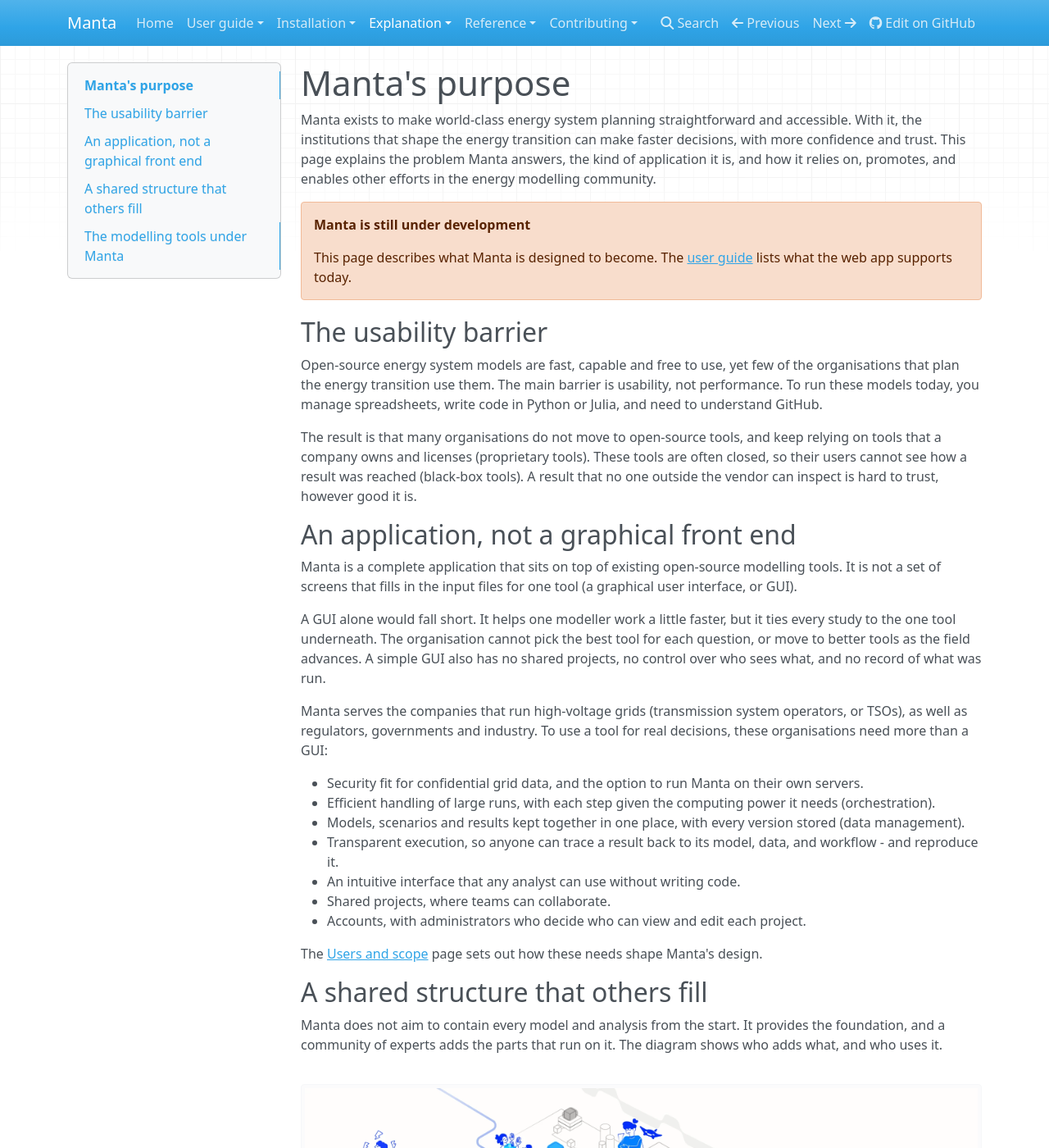
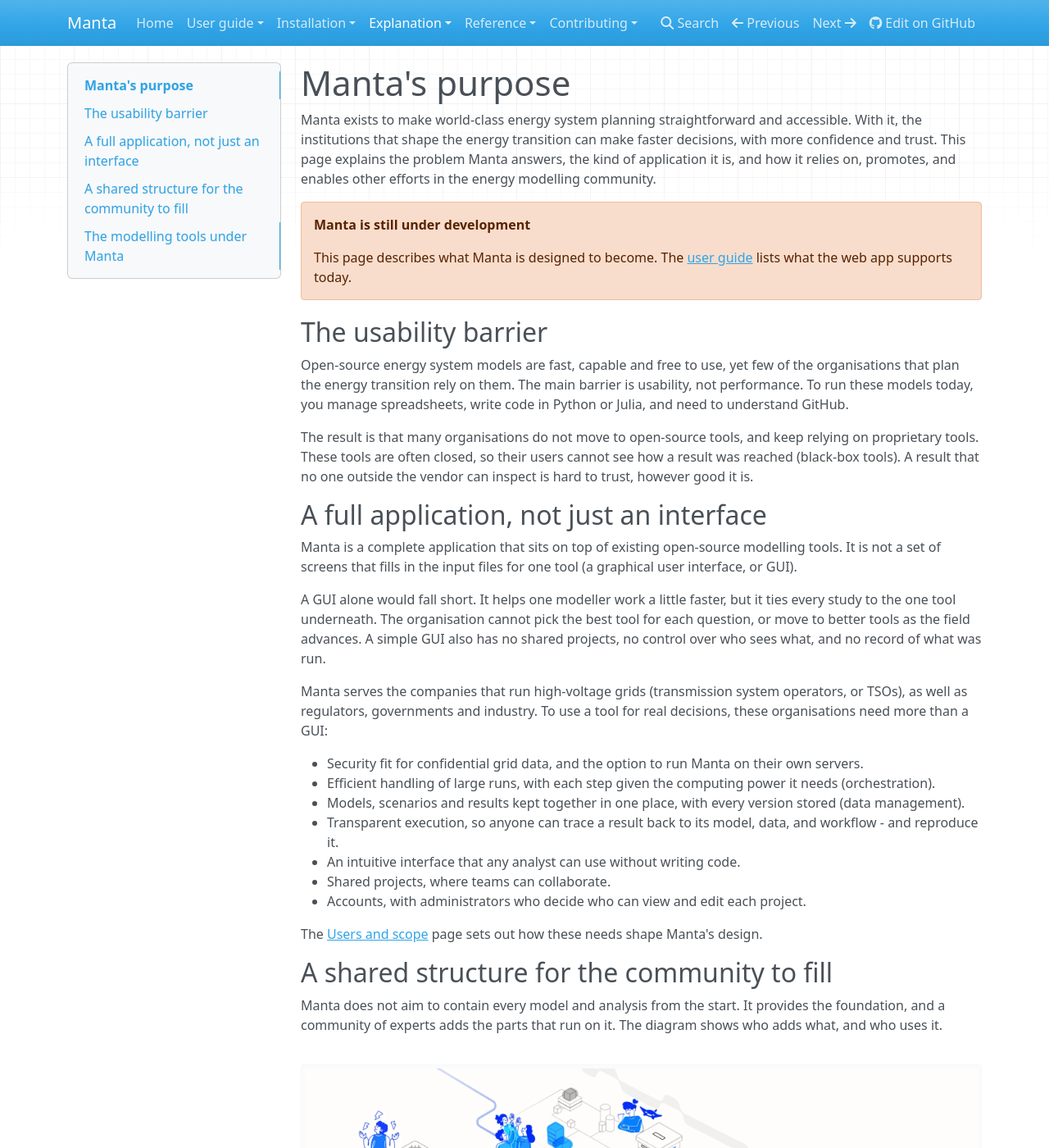
Before and after one commit to manta-plan/manta, an MkDocs documentation site: the page built from docs/explanation/purpose.md, in a window 1280 px wide and 1400 px high. Shown: the whole window at 82% size. Built offline with MkDocs 1.6.1, drawn with Linux system fonts in a browser that asks for light colours; nearby versions of some CDN libraries.

Commit message:
docs: plainer headings and wording on the purpose page
Replace "graphical front end" with "interface" in the heading, reword
the community heading, and tighten the usability barrier section.

Co-Authored-By: Claude Opus 5.5 <noreply@anthropic.com>
Signed-off-by: Lauren Clisby <lclisby@gmail.com>

```diff
--- a/docs/explanation/purpose.md
+++ b/docs/explanation/purpose.md
@@ -16,15 +16,15 @@ This page explains the problem Manta answers, the kind of application it is, and
 
 ## The usability barrier
 
-Open-source energy system models are fast, capable and free to use, yet few of the organisations that plan the energy transition use them.
+Open-source energy system models are fast, capable and free to use, yet few of the organisations that plan the energy transition rely on them.
 The main barrier is usability, not performance.
 To run these models today, you manage spreadsheets, write code in Python or Julia, and need to understand GitHub.
 
-The result is that many organisations do not move to open-source tools, and keep relying on tools that a company owns and licenses (proprietary tools).
+The result is that many organisations do not move to open-source tools, and keep relying on proprietary tools.
 These tools are often closed, so their users cannot see how a result was reached (black-box tools).
 A result that no one outside the vendor can inspect is hard to trust, however good it is.
 
-## An application, not a graphical front end
+## A full application, not just an interface
 
 Manta is a complete application that sits on top of existing open-source modelling tools.
 It is not a set of screens that fills in the input files for one tool (a graphical user interface, or GUI).
@@ -47,7 +47,7 @@ To use a tool for real decisions, these organisations need more than a GUI:
 
 The [Users and scope](scope.md) page sets out how these needs shape Manta's design.
 
-## A shared structure that others fill
+## A shared structure for the community to fill
 
 Manta does not aim to contain every model and analysis from the start.
 It provides the foundation, and a community of experts adds the parts that run on it.
```
